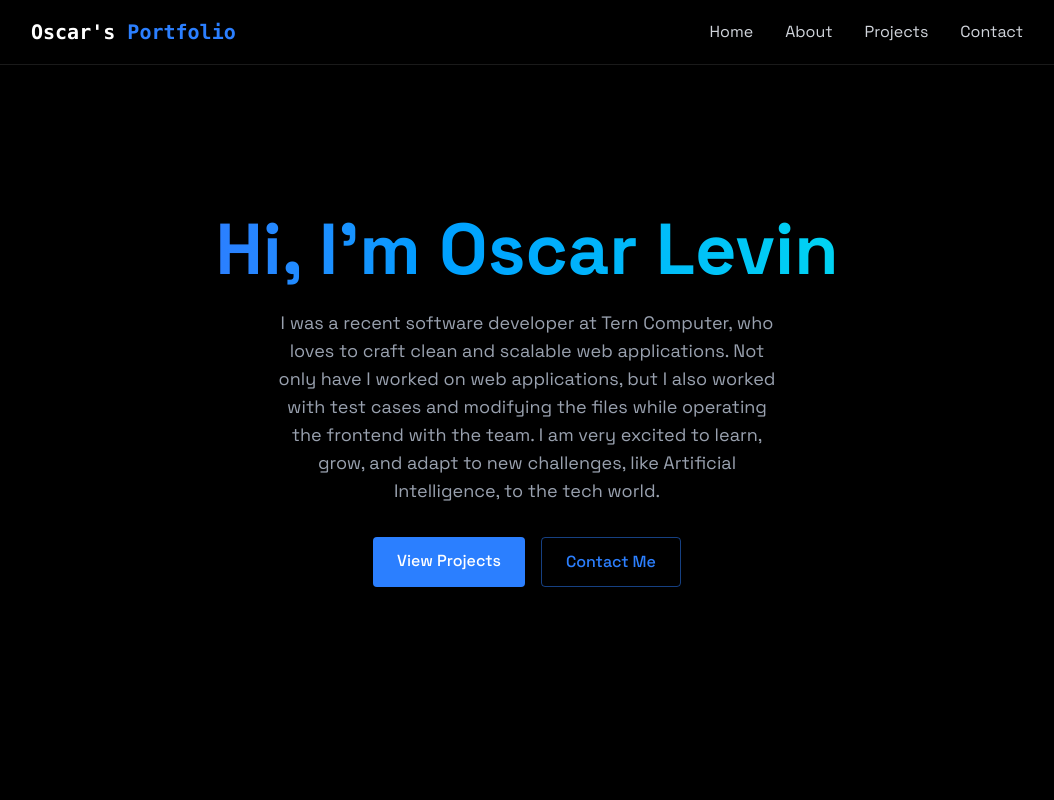
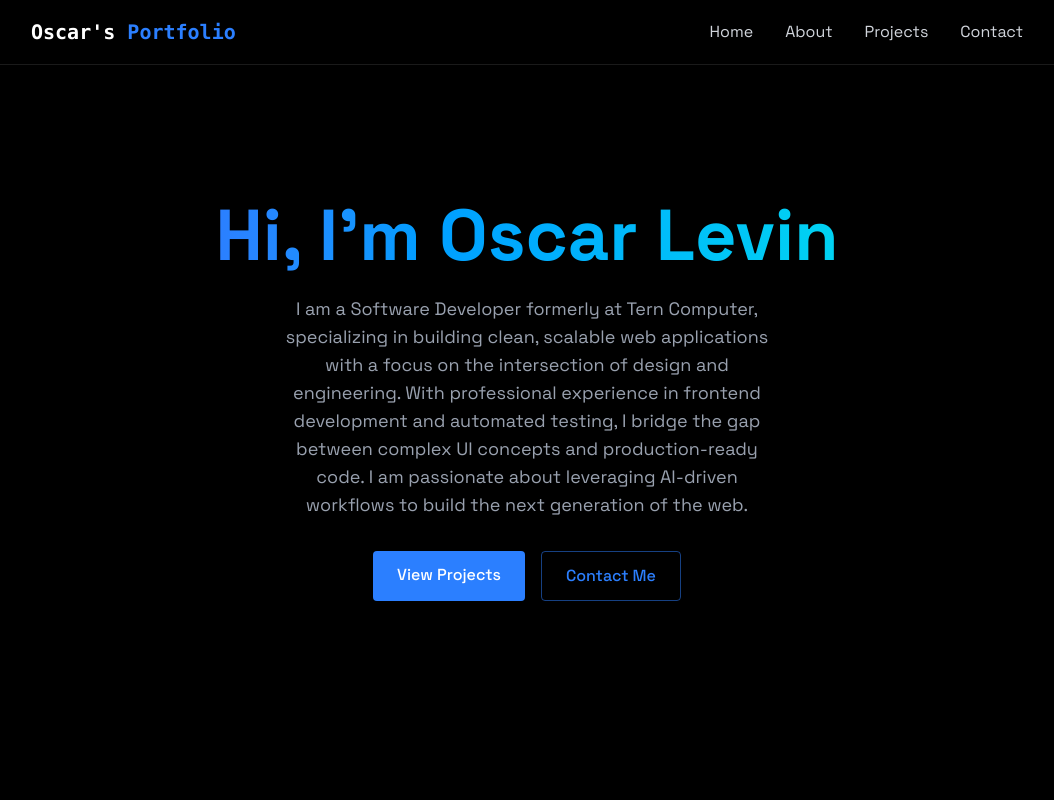
Before and after one commit to levinoscar/Oscar-Portfolio, a React (Vite) app: page / in a window 1280 px wide. Shown: the top 800 px of the page, without its empty margins (113-1167 px from the left). Built offline with nearby package versions, Linux system fonts and the light colour scheme.

Commit message:
Update professional summary

```diff
--- a/src/components/sections/Home.jsx
+++ b/src/components/sections/Home.jsx
@@ -13,9 +13,12 @@ export const Home = () => {
                     </h1>
 
                     <p className="text-gray-400 text-lg mb-8 max-w-lg mx-auto">
-                        I was a recent software developer at Tern Computer, who loves to craft clean and scalable web applications.
-                        Not only have I worked on web applications, but I also worked with test cases and modifying the files while operating the frontend with the team.
-                        I am very excited to learn, grow, and adapt to new challenges, like Artificial Intelligence, to the tech world.
+                        I am a Software Developer formerly at Tern Computer, specializing in
+                        building clean, scalable web applications with a focus on the intersection
+                        of design and engineering. With professional experience in frontend
+                        development and automated testing, I bridge the gap between complex UI
+                        concepts and production-ready code. I am passionate about leveraging
+                        AI-driven workflows to build the next generation of the web.
                     </p>
                     <div className="flex justify-center space-x-4">
                         <a
```
